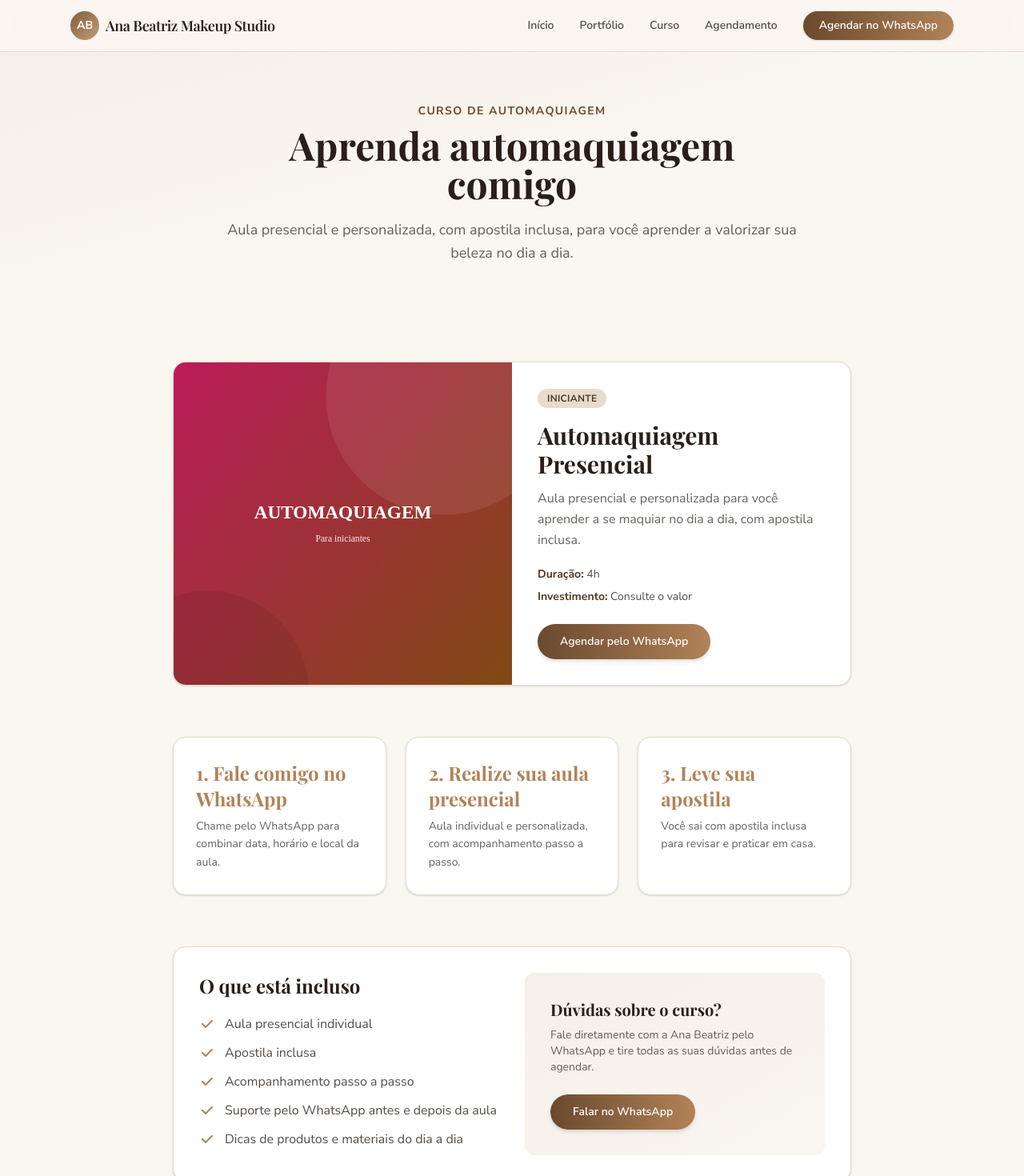
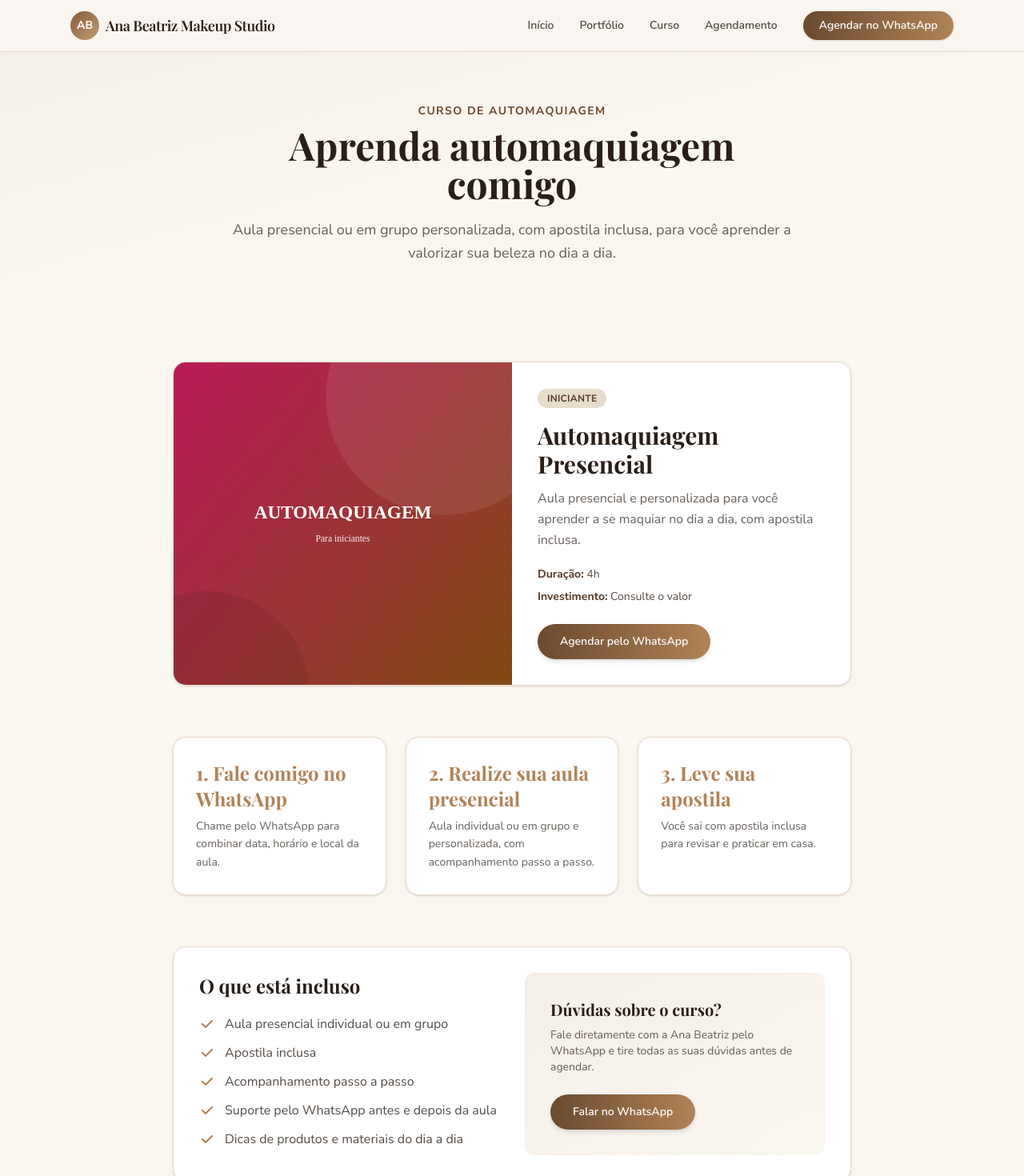
Before and after one commit to SillvaPedro/ana-beatriz-beauty-studio, a Next.js app: page /cursos in a window 1280 px wide. Shown: the top 1470 px of the page at 80% size. Built offline with nearby package versions, Linux system fonts and the light colour scheme; a web font is replaced by a local one.

Commit message:
feat: ajusta cidade no agendamento e aulas presenciais em grupo no curso

```diff
--- a/app/agendamento/page.tsx
+++ b/app/agendamento/page.tsx
@@ -28,7 +28,7 @@ const faqs = [
   {
     question: "Vocês atendem em domicílio?",
     answer:
-      "Sim! Atendemos em domicílio em São Paulo e região, com taxa de deslocamento calculada conforme a distância.",
+      "Sim! Atendemos em domicílio em Remigio e região, com taxa de deslocamento calculada conforme a distância.",
   },
   {
     question: "Preciso pagar sinal para reservar?",
@@ -65,11 +65,10 @@ export default function AgendamentoPage() {
               {services.map((service) => (
                 <li
                   key={service.id}
-                  className={`flex items-center justify-between gap-3 py-3 text-sm ${
-                    service.id === "combo-dia-completo"
+                  className={`flex items-center justify-between gap-3 py-3 text-sm ${service.id === "combo-dia-completo"
                       ? "font-semibold text-brown-700"
                       : "text-ink"
-                  }`}
+                    }`}
                 >
                   <span className={service.id === "combo-dia-completo" ? "font-display" : "font-semibold"}>
                     {service.label}
--- a/app/cursos/page.tsx
+++ b/app/cursos/page.tsx
@@ -15,7 +15,7 @@ const steps = [
   },
   {
     title: "2. Realize sua aula presencial",
-    description: "Aula individual e personalizada, com acompanhamento passo a passo.",
+    description: "Aula individual ou em grupo e personalizada, com acompanhamento passo a passo.",
   },
   {
     title: "3. Leve sua apostila",
@@ -24,7 +24,7 @@ const steps = [
 ];
 
 const included = [
-  "Aula presencial individual",
+  "Aula presencial individual ou em grupo",
   "Apostila inclusa",
   "Acompanhamento passo a passo",
   "Suporte pelo WhatsApp antes e depois da aula",
@@ -45,7 +45,7 @@ export default function CursosPage() {
             Aprenda automaquiagem comigo
           </h1>
           <p className="mt-5 text-lg leading-relaxed text-ink/70">
-            Aula presencial e personalizada, com apostila inclusa, para você aprender a valorizar
+            Aula presencial ou em grupo personalizada, com apostila inclusa, para você aprender a valorizar
             sua beleza no dia a dia.
           </p>
         </div>
```
